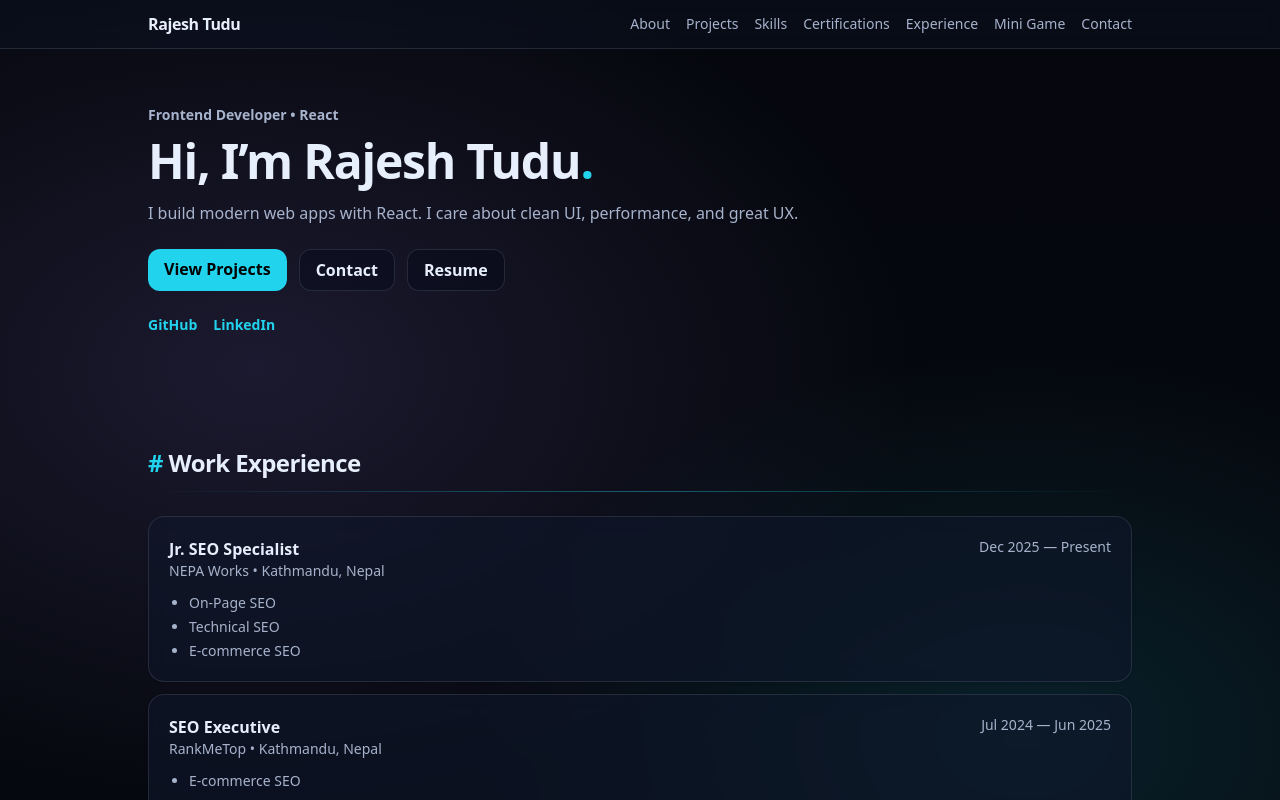
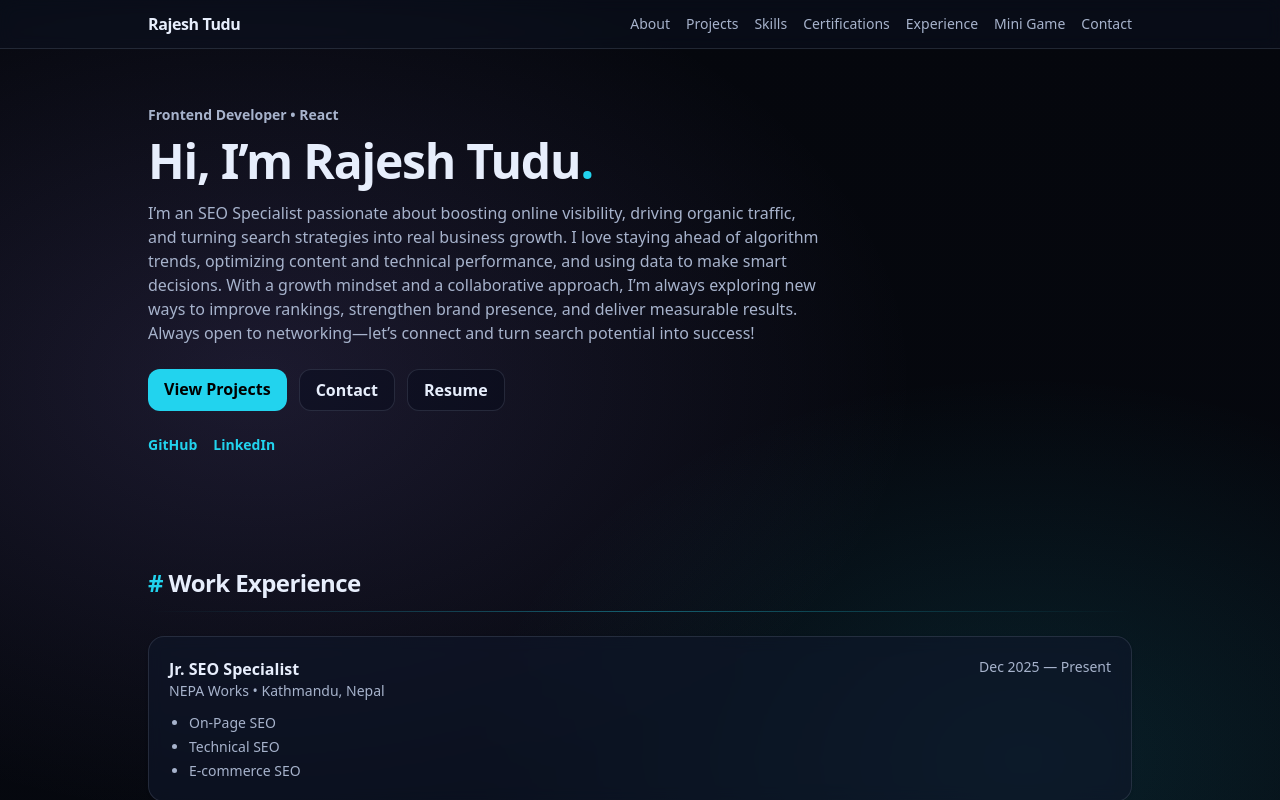
Before and after one commit to rajeshtudu/Portfolio, a React (Vite) app: page / in a window 1280 px wide. Shown: the top 800 px of the page. Built offline with nearby package versions, Linux system fonts and the light colour scheme.

Commit message:
'updated'

```diff
--- a/src/data/content.js
+++ b/src/data/content.js
@@ -2,7 +2,7 @@ export const profile = {
   name: "Rajesh Tudu",
   tagline: "Frontend Developer • React",
   intro:
-    "I build modern web apps with React. I care about clean UI, performance, and great UX.",
+    "I’m an SEO Specialist passionate about boosting online visibility, driving organic traffic, and turning search strategies into real business growth. I love staying ahead of algorithm trends, optimizing content and technical performance, and using data to make smart decisions. With a growth mindset and a collaborative approach, I’m always exploring new ways to improve rankings, strengthen brand presence, and deliver measurable results. Always open to networking—let’s connect and turn search potential into success!",
   email: "tudurajesh34@gmailcom",
   github: "https://github.com/rajeshtudu",
   linkedin: "https://linkedin.com/in/rajeshtudu",
```
